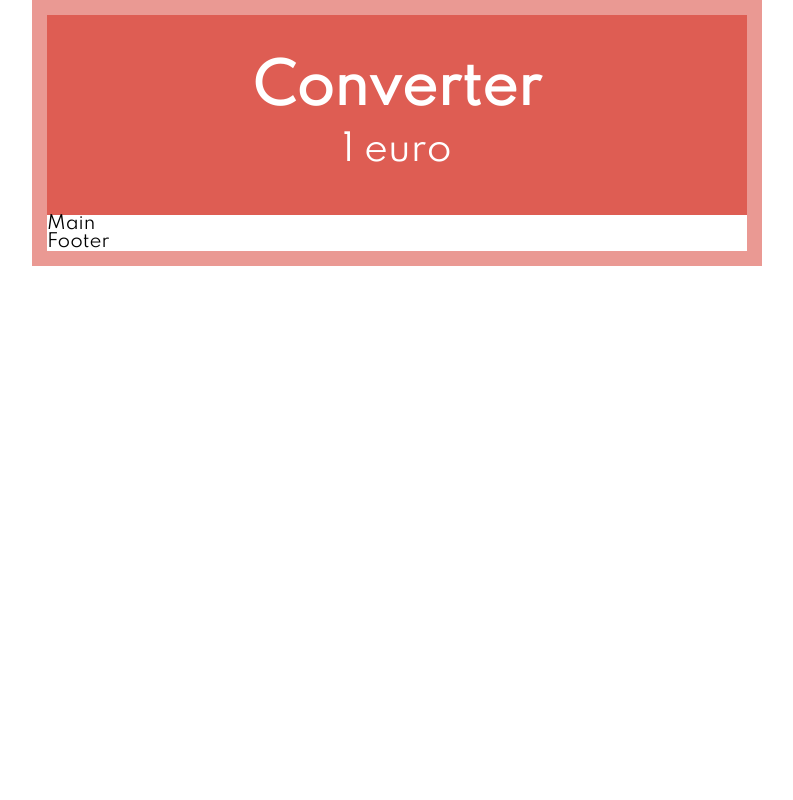
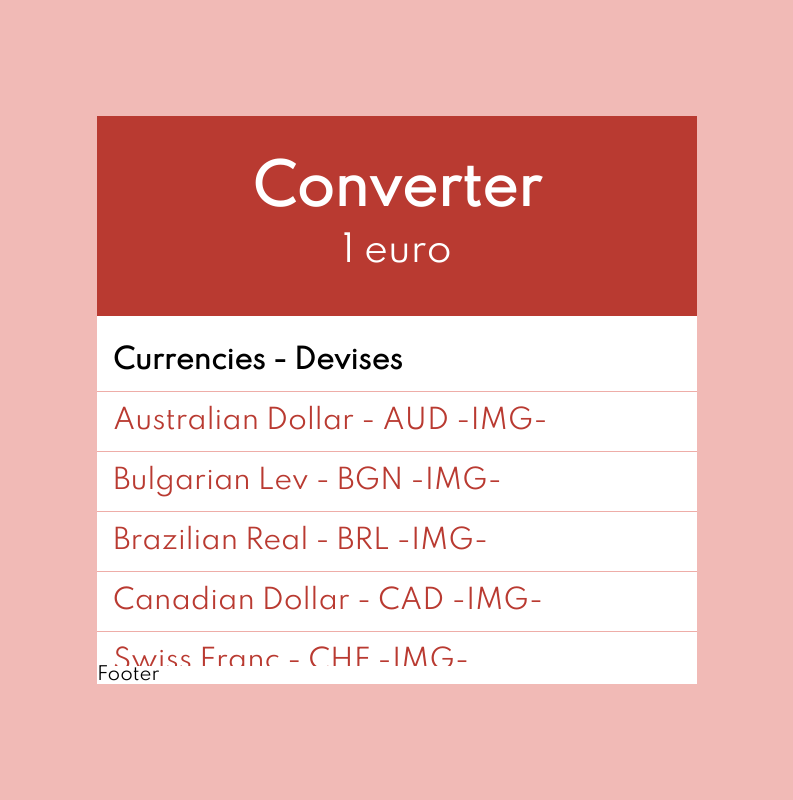
Before and after one commit to SylvieCanongia/REACT-JS-Currency-converter, a React app: page / in a window 1280 px wide. Shown: the whole page, without its empty margins (243-1036 px from the left). Built offline with nearby package versions, Linux system fonts and the light colour scheme.

Commit message:
Currencies component static integration

```diff
--- a/src/assets/index.html
+++ b/src/assets/index.html
@@ -4,7 +4,7 @@
         <meta charset="utf-8" />
         <meta name="viewport" content="width=device-width, initial-scale=1.0" />
         <meta http-equiv="x-ua-compatible" content="ie=edge" />
-        <title>Modele</title>
+        <title>Currency converter</title>
     </head>
     <body>
         <div id="root"></div>
--- a/src/components/App/index.js
+++ b/src/components/App/index.js
@@ -1,6 +1,7 @@
 // == Import npm
 import React from 'react';
 import Header from 'src/components/Header';
+import Currencies from 'src/components/Currencies';
 
 // == Import
 import './styles.scss';
@@ -9,7 +10,7 @@ import './styles.scss';
 const App = () => (
   <div className="app">
     <Header />
-    <div>Main</div>
+    <Currencies />
     <div>Footer</div>
 
   </div>
--- a/src/components/App/styles.scss
+++ b/src/components/App/styles.scss
@@ -1,7 +1,7 @@
 @use 'src/styles/vars';
 
 .app {
-  width: 730px;
-  border: vars.$very-large-outline solid vars.$light-pink;
+  width: 600px;
   margin-inline: auto;
+  background-color: vars.$white;
 }
--- /dev/null
+++ b/src/components/Currencies/currencies.scss
@@ -0,0 +1,31 @@
+@use 'src/styles/vars';
+
+.currencies {
+  height: 350px;
+  overflow-y: scroll;
+  scroll-behavior: smooth;
+
+  .currencies__title {
+    font-size: vars.$medium-font-size;
+    font-weight: 700;
+    padding: vars.$small-space;
+    padding-block-start: vars.$medium-space;
+    border-bottom: 1px solid vars.$transparent-dark-orange;
+  }
+
+  .currencies__list__item {
+    font-size: vars.$medium-font-size;
+    font-weight: 500;
+    color: vars.$dark-orange;
+    padding: vars.$small-space;
+    border-bottom: 1px solid vars.$transparent-dark-orange;
+
+    &:last-child {
+      margin-block-end: vars.$medium-space;
+    }
+
+    &:hover {
+      background-color: vars.$light-pink;
+    }
+  }
+}
--- /dev/null
+++ b/src/components/Currencies/index.js
@@ -0,0 +1,26 @@
+import React from 'react';
+
+import './currencies.scss';
+
+const Currencies = () => (
+  <>
+    <section className="currencies">
+      <h2 className="currencies__title">Currencies - Devises</h2>
+      <ul className="currencies__list">
+        <li className="currencies__list__item"><a href="">Australian Dollar - <span>AUD -IMG-</span></a></li>
+        <li className="currencies__list__item"><a href="">Bulgarian Lev - <span>BGN -IMG-</span></a></li>
+        <li className="currencies__list__item"><a href="">Brazilian Real - <span>BRL -IMG-</span></a></li>
+        <li className="currencies__list__item"><a href="">Canadian Dollar - <span>CAD -IMG-</span></a></li>
+        <li className="currencies__list__item"><a href="">Swiss Franc - <span>CHF -IMG-</span></a></li>
+        <li className="currencies__list__item"><a href="">Chinese Yuan Renminbi - <span>CNY -IMG-</span></a></li>
+        <li className="currencies__list__item"><a href="">Czech Koruna - <span>CZK -IMG-</span></a></li>
+        <li className="currencies__list__item"><a href="">Hong Kong Dollar - <span>DKK -IMG-</span></a></li>
+        <li className="currencies__list__item"><a href="">Croatian Kuna - <span>HKD -IMG-</span></a></li>
+        <li className="currencies__list__item"><a href="">Hungarian Forint - <span>HRK -IMG-</span></a></li>
+        <li className="currencies__list__item"><a href="">Indonesian Rupiah - <span>HUF -IMG-</span></a></li>
+      </ul>
+    </section>
+  </>
+);
+
+export default Currencies;
--- a/src/components/Header/header.scss
+++ b/src/components/Header/header.scss
@@ -1,7 +1,6 @@
 @use 'src/styles/vars';
 
 .header {
-  max-width: 700px;
   background-color: vars.$dark-orange;
   height: vars.$simple-height;
   color: vars.$white;
@@ -18,6 +17,7 @@
 
   .header__content {
     font-size: vars.$large-font-size;
+    font-weight: 300;
   }
 
 }
--- a/src/styles/_vars.scss
+++ b/src/styles/_vars.scss
@@ -19,8 +19,9 @@ $dark-grey: hsl(0deg, 0%, 10%);
 $medium-grey: hsl(0deg, 0%, 40%);
 $light-grey: hsl(0deg, 0%, 60%);
 $very-light-grey: hsl(0deg, 0%, 80%);
-$light-pink: hsl(4.1deg, 67.4%, 74.7%);
-$dark-orange: hsl(4.3deg, 67.8%, 59.8%);
+$light-pink: hsl(4deg, 68%, 83%);
+$dark-orange: hsl(4deg, 58%, 46%);
+$transparent-dark-orange: hsla(4.3deg, 67.8%, 59.8%, 0.5);
 
 // Radius
 $normal-radius: 5px;
--- a/src/styles/index.scss
+++ b/src/styles/index.scss
@@ -12,15 +12,24 @@
 }
 
 html,
-body {
+body,
+#root {
   margin: 0;
   padding: 0;
+  height: 100%;
   font-family: 'Spartan', sans-serif;
+  background: vars.$light-pink;
 }
 
 html {
   font-size: vars.$base-font-size;
 }
+
+#root {
+  display: flex;
+  align-items: center;
+}
+
 
 /*
   // or you can import your own font
```
Also changed, not shown: src/assets/fonts/Spartan-Light.ttf (added), src/assets/fonts/Spartan-Medium.ttf (added).
